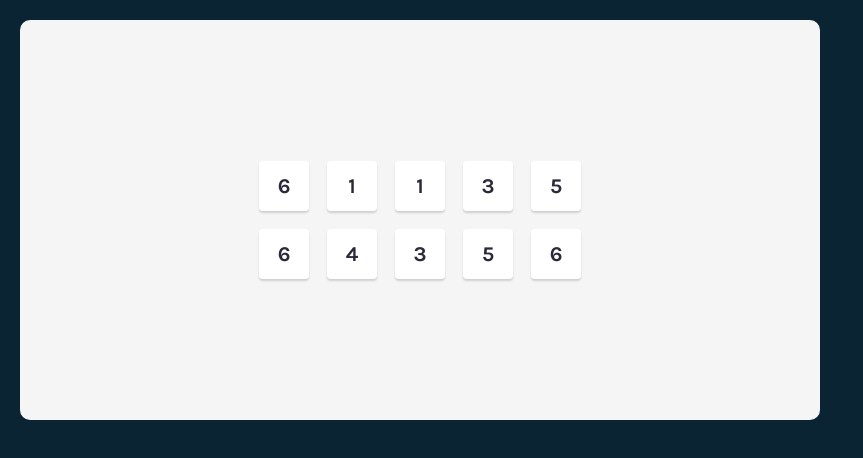
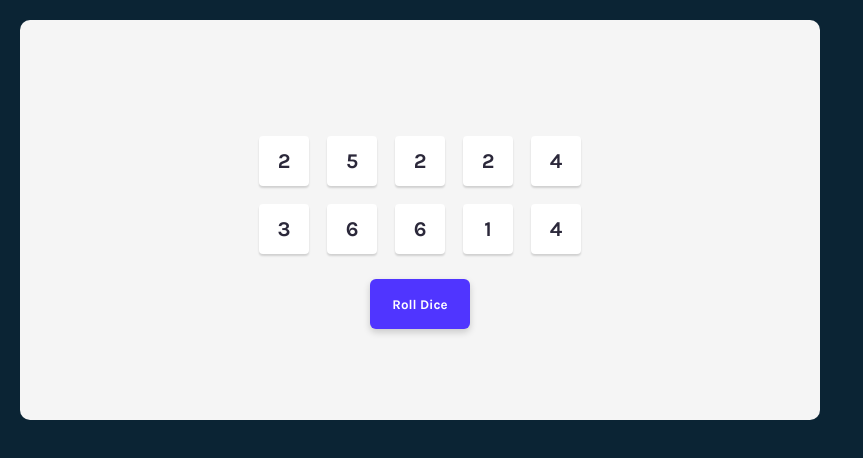
Before and after one commit to cboud31/react-tenzies-game, a React (Vite) app: page / in a window 1280 px wide. Shown: the top 458 px of the page, without its empty margins (0-863 px from the left). Built offline with nearby package versions, Linux system fonts and the light colour scheme.

Commit message:
Update die component properties

```diff
--- a/package.json
+++ b/package.json
@@ -9,6 +9,7 @@
     "preview": "vite preview"
   },
   "dependencies": {
+    "nanoid": "^4.0.0",
     "react": "^18.2.0",
     "react-dom": "^18.2.0"
   },
--- a/src/App.jsx
+++ b/src/App.jsx
@@ -1,5 +1,16 @@
 import { useState } from "react";
+import { nanoid } from "nanoid";
+
 import Die from "./components/Die";
+
+/**
+ * Challenge: Add conditional styling to the Die component
+ * so that if it's held (isHeld === true), its background color
+ * changes to a light green (#59E391)
+ *
+ * Remember: currently the Die component has no way of knowing
+ * if it's "held" or not.
+ */
 
 function App() {
   const [dice, setDice] = useState(allNewDice());
@@ -8,18 +19,30 @@ function App() {
     const newDice = [];
 
     for (let i = 0; i < 10; i++) {
-      newDice.push(Math.floor(Math.random() * 6) + 1);
+      newDice.push({
+        value: Math.floor(Math.random() * 6) + 1,
+        id: nanoid(),
+        isHeld: false,
+      });
     }
     return newDice;
   }
 
-  const diceElements = dice.map((die) => <Die value={die} />);
-  console.log(`Dice array: ${dice}`);
+  function handleClick() {
+    setDice(allNewDice());
+  }
+
+  const diceElements = dice.map((die) => (
+    <Die value={die.value} key={die.id} isHeld={die.isHeld} />
+  ));
 
   return (
     <div className="App">
       <main>
         <div className="dice-container">{diceElements}</div>
+        <button className="roll-dice" onClick={handleClick}>
+          <span>Roll Dice</span>
+        </button>
       </main>
     </div>
   );
--- a/src/components/Die.jsx
+++ b/src/components/Die.jsx
@@ -1,8 +1,12 @@
 import React from "react";
 
 const Die = (props) => {
+  const styles = {
+    backgroundColor: props.isHeld ? "#59E391" : "white",
+  };
+
   return (
-    <div className="die">
+    <div className="die-face" style={styles}>
       <span>{props.value}</span>
     </div>
   );
--- a/src/index.css
+++ b/src/index.css
@@ -5,6 +5,7 @@
 body {
   margin: 0;
   background-color: #0b2434;
+  font-family: "Karla", sans-serif;
   padding: 20px;
 }
 
@@ -19,9 +20,8 @@ main {
   max-width: 800px;
 }
 
-.die {
+.die-face {
   align-items: center;
-  background-color: #ffffff;
   border-radius: 4px;
   box-shadow: 0px 2px 2px rgba(0, 0, 0, 0.15);
   color: #2b283a;
@@ -42,4 +42,25 @@ main {
   display: grid;
   grid-gap: 18px;
   grid-template: auto auto / repeat(5, 1fr);
+  margin: 25px;
 }
+
+.roll-dice {
+  background-color: #5035ff;
+  border: none;
+  border-radius: 6px;
+  box-shadow: 0px 3.2px 7.68px rgba(0, 0, 0, 0.18);
+  cursor: pointer;
+  height: 50px;
+  width: 100px;
+}
+
+.roll-dice:active {
+  box-shadow: inset 5px 5px 10px -3px rgba(0, 0, 0, 0.7);
+}
+
+.roll-dice > span {
+  color: #ffffff;
+  font-family: Karla;
+  font-family: "Karla", sans-serif;
+}
```
Also changed, not shown: 1 other file (tests, documents, lock files or other folders).
